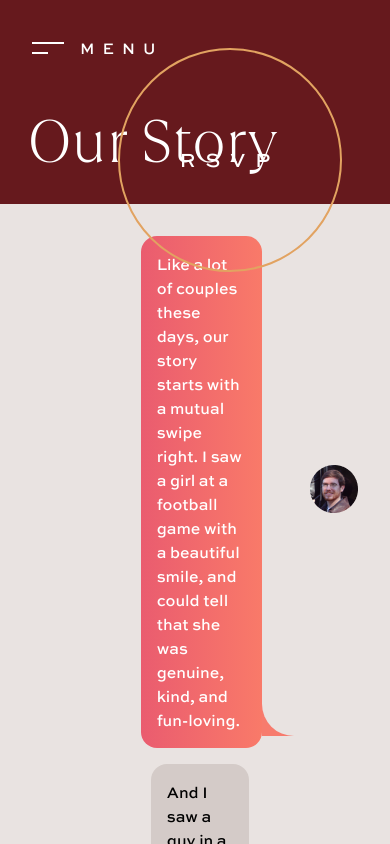
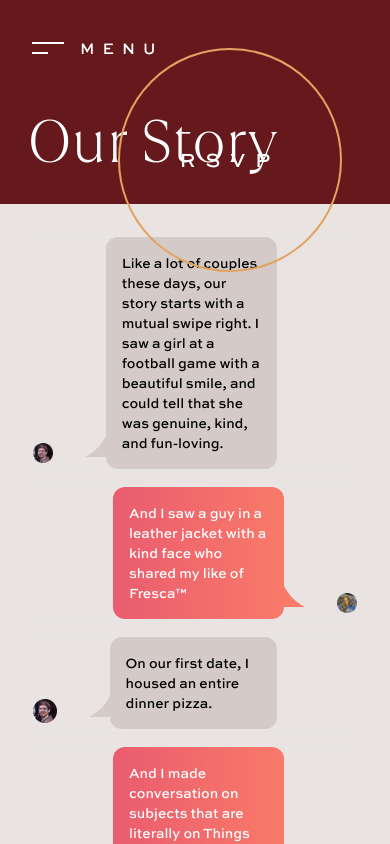
Before and after one commit to andrewmillen/millenwedding, a Next.js app: page /our-story in a window 390 px wide. Shown: the top 844 px of the page. Built offline with nearby package versions, Linux system fonts and the light colour scheme; what @tailwindcss/typography would draw is missing.

Commit message:
Add og image, work on our story page

```diff
--- a/components/ChatBubble.js
+++ b/components/ChatBubble.js
@@ -4,6 +4,66 @@ export default function ChatBubble({ alternate, text }) {
     return (
         <>
             {alternate ? (
+                <div className="flex w-full justify-end mb-4 border pl-20 lg:pl-0">
+                    <div className="flex items-end justify-end space-x-8 w-full">
+                        <div className="flex items-end">
+                            <div className="max-w-md lg:max-w-2xl text-sm md:text-base flex-1 p-4 bg-gradient-to-r from-tinderRed to-tinderOrange text-white rounded-xl">
+                                {text}
+                            </div>
+                            <svg
+                                width="21"
+                                height="21"
+                                viewBox="0 0 21 21"
+                                className="mb-3"
+                            >
+                                <path
+                                    d="M0 21H21C11.9125 16.4562 4.54377 9.08755 0 0V21Z"
+                                    fill="#F97A69"
+                                />
+                            </svg>
+                        </div>
+
+                        <div className="w-12">
+                            <Image
+                                className="z-40 order-1"
+                                src="/chat-gina.png"
+                                height={48}
+                                width={48}
+                            />
+                        </div>
+                    </div>
+                </div>
+            ) : (
+                <div className="flex w-full justify-start mb-4 border pr-20 lg:pr-0">
+                    <div className="flex items-end space-x-8 w-full">
+                        <div className="w-12">
+                            <Image
+                                className="z-40 order-1"
+                                src="/chat-andrew.png"
+                                height={48}
+                                width={48}
+                            />
+                        </div>
+                        <div className="flex items-end">
+                            <svg
+                                width="21"
+                                height="21"
+                                viewBox="0 0 21 21"
+                                className="mb-3"
+                            >
+                                <path
+                                    d="M21 21H0C9.08755 16.4562 16.4562 9.08755 21 0V21Z"
+                                    fill="#D4CBC8"
+                                />
+                            </svg>
+                            <div className="max-w-md lg:max-w-2xl text-sm md:text-base flex-1 p-4 bg-linenDark rounded-xl">
+                                {text}
+                            </div>
+                        </div>
+                    </div>
+                </div>
+            )}
+            {/* {alternate ? (
                 <div className="flex w-full justify-start mb-4">
                     <div className="flex items-center space-x-12 w-4/6">
                         <div className="chatbubble left order-2">{text}</div>
@@ -31,7 +91,7 @@ export default function ChatBubble({ alternate, text }) {
                         </div>
                     </div>
                 </div>
-            )}
+            )} */}
         </>
     )
 }
--- a/components/RSVPButton.js
+++ b/components/RSVPButton.js
@@ -1,10 +1,13 @@
 export default function RSVPButton() {
     return (
-        <a className="rsvp absolute cursor-pointer top-12 right-12 z-40 h-56 w-56 group transform transition-transform duration-150 hover:scale-110">
+        <a
+            href="https://weddings.papier.com/regina-andrew/rsvp-4836?fbclid=IwAR0Uh-7XV8WxlROOtvCN-UUyTM9XjV4xwpCJyKO43i29Mvupg-mC-ztMwGs"
+            className="rsvp absolute cursor-pointer top-12 right-12 z-40 h-56 w-56"
+        >
             <div className="absolute top-0 left-0 h-full w-full transition duration-150 tracking-widest text-xl text-white flex items-center justify-center">
                 RSVP
             </div>
-            <div className="absolute top-0 left-0 h-full w-full rounded-full transition duration-150 border-2 border-marigold group-hover:border-4"></div>
+            <div className="absolute top-0 left-0 h-full w-full rounded-full transition duration-150 border-2 border-marigold"></div>
         </a>
     )
 }
--- a/pages/404.js
+++ b/pages/404.js
@@ -12,6 +12,10 @@ export default function ourStory() {
                     name="description"
                     content="We're getting married on October 23, 2021 at Pinecrest Retreat in
             Mowcow, TN."
+                />
+                <meta
+                    property="og:image"
+                    content="https://www.millenwedding.com/og-image.jpg"
                 />
             </Head>
             <div className="w-screen h-screen flex-shrink-0 bg-wine text-white text-center p-8 md:p-16">
--- a/pages/index.js
+++ b/pages/index.js
@@ -19,6 +19,10 @@ export default function Home() {
                     name="description"
                     content="We're getting married on October 23, 2021 at Pinecrest Retreat in
           Mowcow, TN."
+                />
+                <meta
+                    property="og:image"
+                    content="https://www.millenwedding.com/og-image.jpg"
                 />
             </Head>
 
--- a/pages/our-story.js
+++ b/pages/our-story.js
@@ -11,6 +11,10 @@ export default function ourStory() {
                     name="description"
                     content="We're getting married on October 23, 2021 at Pinecrest Retreat in
             Mowcow, TN."
+                />
+                <meta
+                    property="og:image"
+                    content="https://www.millenwedding.com/og-image.jpg"
                 />
             </Head>
             <PageHeader title="Our Story" />
--- a/pages/plan-your-visit.js
+++ b/pages/plan-your-visit.js
@@ -12,6 +12,10 @@ export default function ourStory() {
                     name="description"
                     content="We're getting married on October 23, 2021 at Pinecrest Retreat in
             Mowcow, TN."
+                />
+                <meta
+                    property="og:image"
+                    content="https://www.millenwedding.com/og-image.jpg"
                 />
             </Head>
             <PageHeader title="Plan Your Visit" />
--- a/pages/the-day-of.js
+++ b/pages/the-day-of.js
@@ -10,6 +10,10 @@ export default function theDayOf() {
                     name="description"
                     content="We're getting married on October 23, 2021 at Pinecrest Retreat in
             Mowcow, TN."
+                />
+                <meta
+                    property="og:image"
+                    content="https://www.millenwedding.com/og-image.jpg"
                 />
             </Head>
             <PageHeader title="The Day Of" />
--- a/pages/the-wedding-party.js
+++ b/pages/the-wedding-party.js
@@ -11,6 +11,10 @@ export default function ourStory() {
                     content="We're getting married on October 23, 2021 at Pinecrest Retreat in
             Mowcow, TN."
                 />
+                <meta
+                    property="og:image"
+                    content="https://www.millenwedding.com/og-image.jpg"
+                />
             </Head>
             <PageHeader title="The Wedding Party" />
             <div className="p-8 md:p-16">
```
Also changed, not shown: public/og-image.jpg (added), 1 other file (tests, documents, lock files or other folders).
